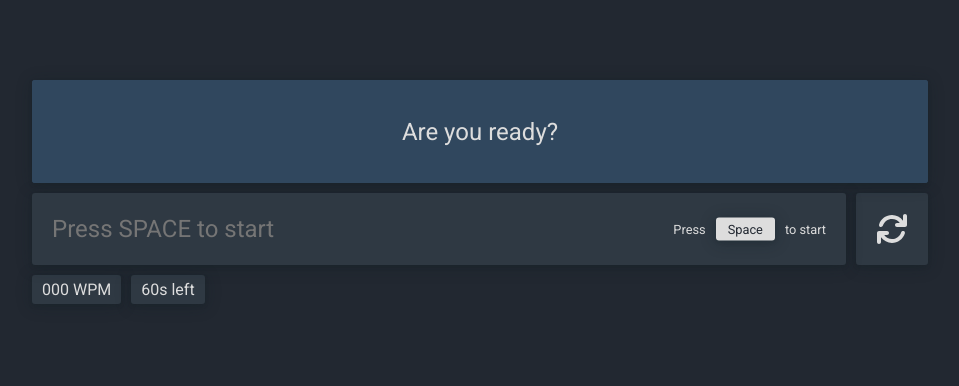
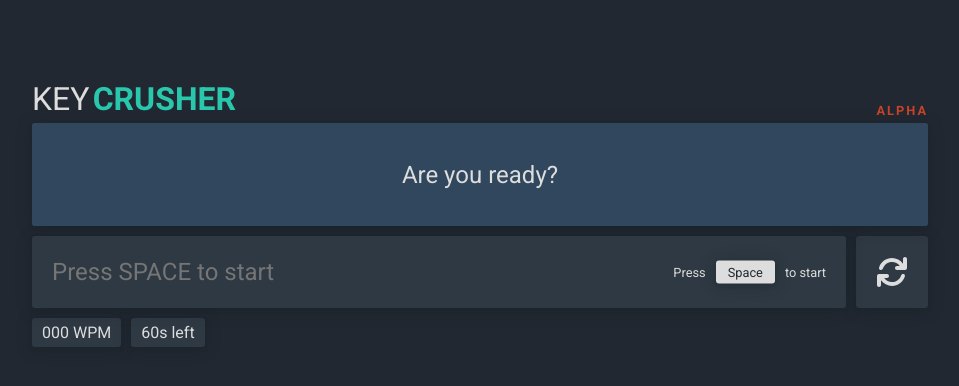
Before and after one commit to htransteven/keycrusher, a Next.js app: page / in a window 1280 px wide. Shown: the top 386 px of the page, without its empty margins (160-1119 px from the left). Built offline with nearby package versions, Linux system fonts and the light colour scheme.

Commit message:
add alpha indicator

```diff
--- a/pages/index.tsx
+++ b/pages/index.tsx
@@ -19,6 +19,48 @@ const PageWrapper = styled.div`
   }
 `;
 
+const HeaderContainer = styled.div`
+  display: flex;
+  flex-flow: row;
+  align-items: flex-end;
+  justify-content: space-between;
+  margin-bottom: 5px;
+`;
+
+const AlphaIndicator = styled.span`
+  font-size: 0.8rem;
+  color: ${({ theme }) => theme.alphaIndicatorColor};
+  letter-spacing: 2px;
+  font-weight: bold;
+  opacity: 0.75;
+`;
+
+const Key = styled.span`
+  font-size: 2rem;
+  color: ${({ theme }) => theme.appTitle.keyColor};
+  margin-right: 0.2rem;
+`;
+const Crusher = styled.span`
+  font-size: 2rem;
+  font-weight: bold;
+  color: ${({ theme }) => theme.appTitle.crusherColor};
+`;
+
+const AppTitleWrapper = styled.div`
+  display: flex;
+  flex-flow: row nowrap;
+  align-items: center;
+  justify-content: flex-start;
+`;
+
+const AppTitle = () => {
+  return (
+    <AppTitleWrapper>
+      <Key>KEY</Key> <Crusher>CRUSHER</Crusher>
+    </AppTitleWrapper>
+  );
+};
+
 const Home: NextPage = () => {
   return (
     <PageWrapper>
@@ -30,6 +72,10 @@ const Home: NextPage = () => {
         />
         <link rel="icon" href="/favicon.ico" />
       </Head>
+      <HeaderContainer>
+        <AppTitle />
+        <AlphaIndicator>ALPHA</AlphaIndicator>
+      </HeaderContainer>
       <Teleprompter />
     </PageWrapper>
   );
--- a/styles/themes/darkTheme.tsx
+++ b/styles/themes/darkTheme.tsx
@@ -3,9 +3,8 @@ export const COLOR_PALLETE = {
   midGrey: "#28303a",
   darkGrey: "#222831",
   grey: "#393E46",
-  navyBlue: "#162447",
   baseBlue: "#30475E",
-  midnightBlue: "#1B1B2F",
+  royalBlue: "#2A5AC7",
   error: "#FF4C29",
   correct: "#29C7AC",
   test: "#BFF2E9",
@@ -18,6 +17,13 @@ export const COLOR_PALLETE = {
 
 export const DARK_THEME = {
   htmlBackgroundColor: COLOR_PALLETE.darkGrey,
+  appTitle: {
+    keyColor: COLOR_PALLETE.offwhite,
+    keyBackgroundColor: COLOR_PALLETE.baseBlue,
+    crusherColor: COLOR_PALLETE.correct,
+  },
+  alphaIndicatorColor: COLOR_PALLETE.error,
+  betaIndicatorColor: COLOR_PALLETE.royalBlue,
   teleprompt: {
     backgroundColor: COLOR_PALLETE.baseBlue,
     textColor: COLOR_PALLETE.offwhite,
```
